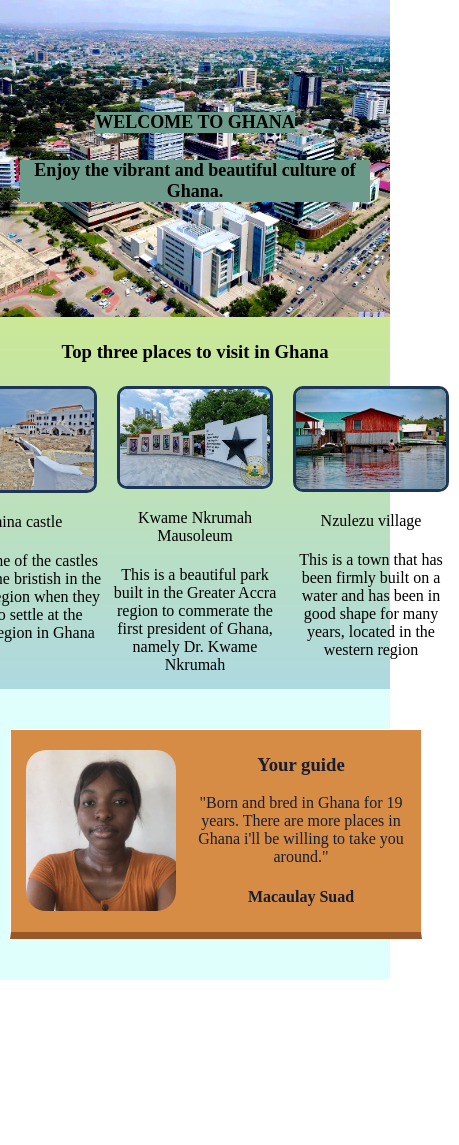
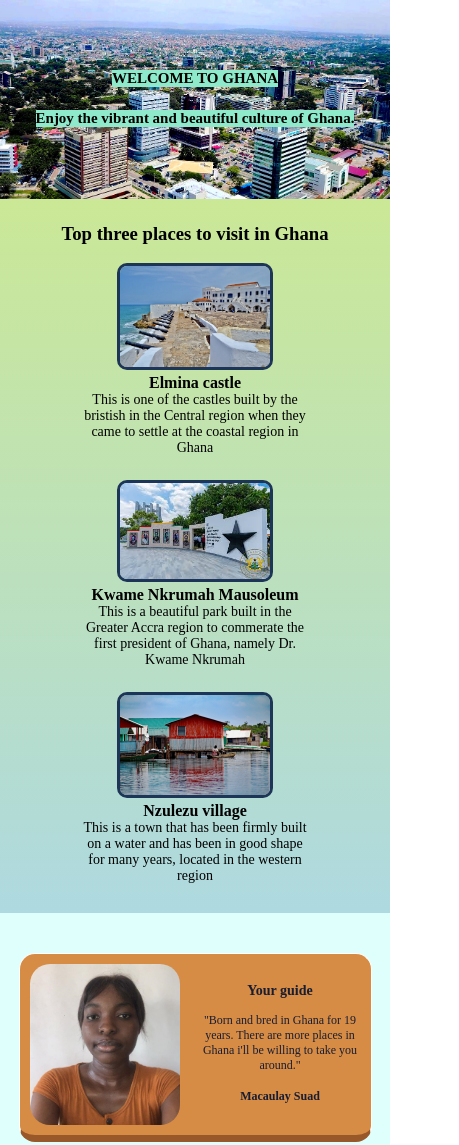
Before and after one commit to dunt21/Ghana-site, a website built with Vite: page index.html in a window 390 px wide. Shown: the top 1145 px of the page, 459 px wide, since content can reach past the window. Before the commit the page ends 979 px from the top, so only its background shows below. Built offline with nearby package versions, Linux system fonts and the light colour scheme.

Commit message:
Made changes to make it responsive

```diff
--- a/index.html
+++ b/index.html
@@ -1,10 +1,11 @@
 <!DOCTYPE html>
 <html>
   <head>
-        <link rel="stylesheet" href="styles.css">
+    <link rel="stylesheet" href="styles.css" />
+    <meta name="viewport" content="width=device-width, initial-scale=1.0" />
+    <title>MY COUNTRY</title>
   </head>
   <body>
-
     <!-- HERO SECTION -->
     <div id="hero">
       <h1>WELCOME TO GHANA</h1>
@@ -18,35 +19,45 @@
       </div>
       <div class="pic">
         <div>
+          <img src="castle.jpg" class="img" />
 
-            <img src="castle.jpg" class="img">
-
-            <p>Elmina castle</p>
-            <p class="edit">This is one of the castles built by the bristish in the Central region when they came to settle at the coastal region in Ghana</p>
+          <p class="loc">Elmina castle</p>
+          <p class="edit">
+            This is one of the castles built by the bristish in the Central
+            region when they came to settle at the coastal region in Ghana
+          </p>
         </div>
 
         <div>
-            <img src="museum.jpg" class="img">
-            <p>Kwame Nkrumah Mausoleum</p>
-            <p class="edit">This is a beautiful park built in the Greater Accra region to commerate the first president of Ghana, namely Dr. Kwame Nkrumah</p>
+          <img src="museum.jpg" class="img" />
+          <p class="loc">Kwame Nkrumah Mausoleum</p>
+          <p class="edit">
+            This is a beautiful park built in the Greater Accra region to
+            commerate the first president of Ghana, namely Dr. Kwame Nkrumah
+          </p>
         </div>
 
         <div>
-            <img src="nzulezu.jpg" class="img">
-            <p>Nzulezu village</p>
-            <p class="edit">This is a town that has been firmly built on a water and has been in good shape for many years, located in the western region</p>
+          <img src="nzulezu.jpg" class="img" />
+          <p class="loc">Nzulezu village</p>
+          <p class="edit">
+            This is a town that has been firmly built on a water and has been in
+            good shape for many years, located in the western region
+          </p>
         </div>
-
       </div>
     </div>
 
     <!-- GUIDE SECTION -->
     <div id="guide">
       <div id="card">
-            <img src="suad.jpg">
+        <img src="suad.jpg" />
         <div>
           <h3>Your guide</h3>
-            <p>"Born and bred in Ghana for 19 years. There are more places in Ghana i'll be willing to take you around."</p>
+          <p>
+            "Born and bred in Ghana for 19 years. There are more places in Ghana
+            i'll be willing to take you around."
+          </p>
           <h4>Macaulay Suad</h4>
         </div>
       </div>
--- a/styles.css
+++ b/styles.css
@@ -8,8 +8,17 @@ DARK BLUE: #1D3557
 
 */
 @font-face {
-    src: url('Unna-regular.ttf');
+  src: url("Unna-regular.ttf");
   font-family: Unna-regular;
+}
+
+body,
+#hero,
+#activity,
+.pic,
+#guide {
+  width: 100%;
+  height: 100%;
 }
 
 body {
@@ -18,80 +27,129 @@ body {
   font-family: Unna-regular;
 }
 
-#hero{
+#hero {
   background-image: url(ghana.jpg);
-      background-size: cover;
-      height: auto;
-      max-width: 100%;
-      padding:100px 20px 100px 20px;
+  background-size: 100% 110%;
+  /* height: auto; */
+  /* max-width: 100%; */
+  padding: 15% 0;
   display: flex;
   flex-direction: column;
   align-items: center;
   margin: 0px;
 }
 
-@media only screen and (min-width: 400px){
-    #hero{
-        background-image: url(ghana.jpg);
-    }
+h1,
+h2 {
+  background: #8fe9cb;
+  font-size: 150%;
 }
 
-h1,h2{
-    background: #6c9a8b;
-    font-size:large;
+.loc {
+  font-weight: bold;
 }
 
-#activity{
-    padding: 5px 40px ;
-    background:linear-gradient(#cbe896,#aed9e0);
+#activity {
+  padding: 1px 0 0 0;
+  background: linear-gradient(#cbe896, #aed9e0);
   margin: 0px;
-
 }
 
-.pic{
+.pic {
   display: flex;
   justify-content: center;
-    padding: 5px 20px 5px 20px;
-
-
+  /* padding: 5px 20px 5px 20px; */
 }
 
-.edit{
+.edit {
   display: flex;
   justify-content: space-around;
   margin: 0 auto;
-    padding: 5px;
+  margin-bottom: 2rem;
+  width: 90%;
 }
 
-.img{
-    border: 3px solid #1D3557 ;
+.img {
+  border: 3px solid #1d3557;
   border-radius: 10px;
   padding: 0px;
   margin: 0px 10px;
 }
 
-#guide{
-    background: #DFFFFD;
-    padding: 10px;
+#guide {
+  background: #dffffd;
+  padding: 10px 0;
 }
 
-#card{
+#card {
   display: flex;
   align-items: center;
-    margin: 30px  auto;
-    padding: 5px 5px 5px 5px;
-    border:1px solid white ;
+  margin: 30px auto;
+  /* padding: 5px 5px 5px 5px; */
+  border: 1px solid white;
   background: #d68c45;
   width: 400px;
   color: #191d32;
   border-bottom: 7px solid #99582a;
+  border-radius: 1rem;
 }
-
-
-
 
 img {
   width: 150px;
   padding: 10px;
   border-radius: 30px;
 }
+
+@media (max-width: 599px) {
+  body,
+  #hero,
+  .pic,
+  #activity,
+  #guide {
+    width: 100%;
+    height: 100%;
+  }
+
+  #hero {
+    /* max-width: 0; */
+    padding: 0;
+    background-size: 100%;
+    padding: 60px 0;
+  }
+  h1,
+  h2 {
+    font-size: 15px;
+  }
+
+  .pic {
+    display: flex;
+    flex-direction: column;
+    padding: 0;
+  }
+
+  #activity {
+    padding: 5px 0;
+  }
+
+  .edit {
+    width: 60%;
+    text-align: center;
+    margin-bottom: 1.5rem;
+    font-size: 14px;
+  }
+
+  .loc {
+    font-weight: bold;
+    margin: 0;
+  }
+
+  #guide {
+    padding: 10px 0;
+  }
+
+  #card {
+    width: 90%;
+    border-radius: 1rem;
+    font-size: 12px;
+  }
+}
```
Lines whose indentation alone changed are shown as unchanged.
